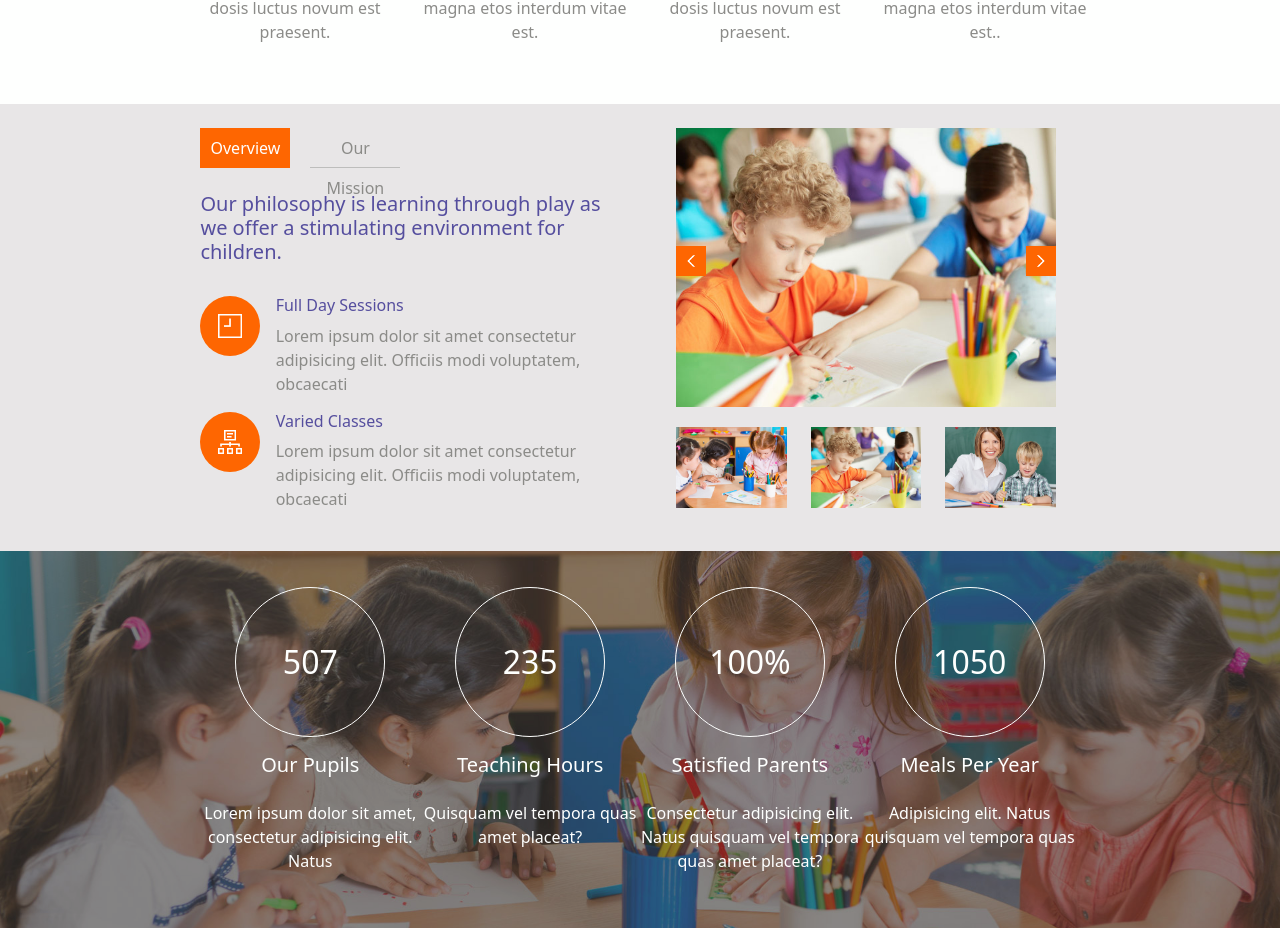
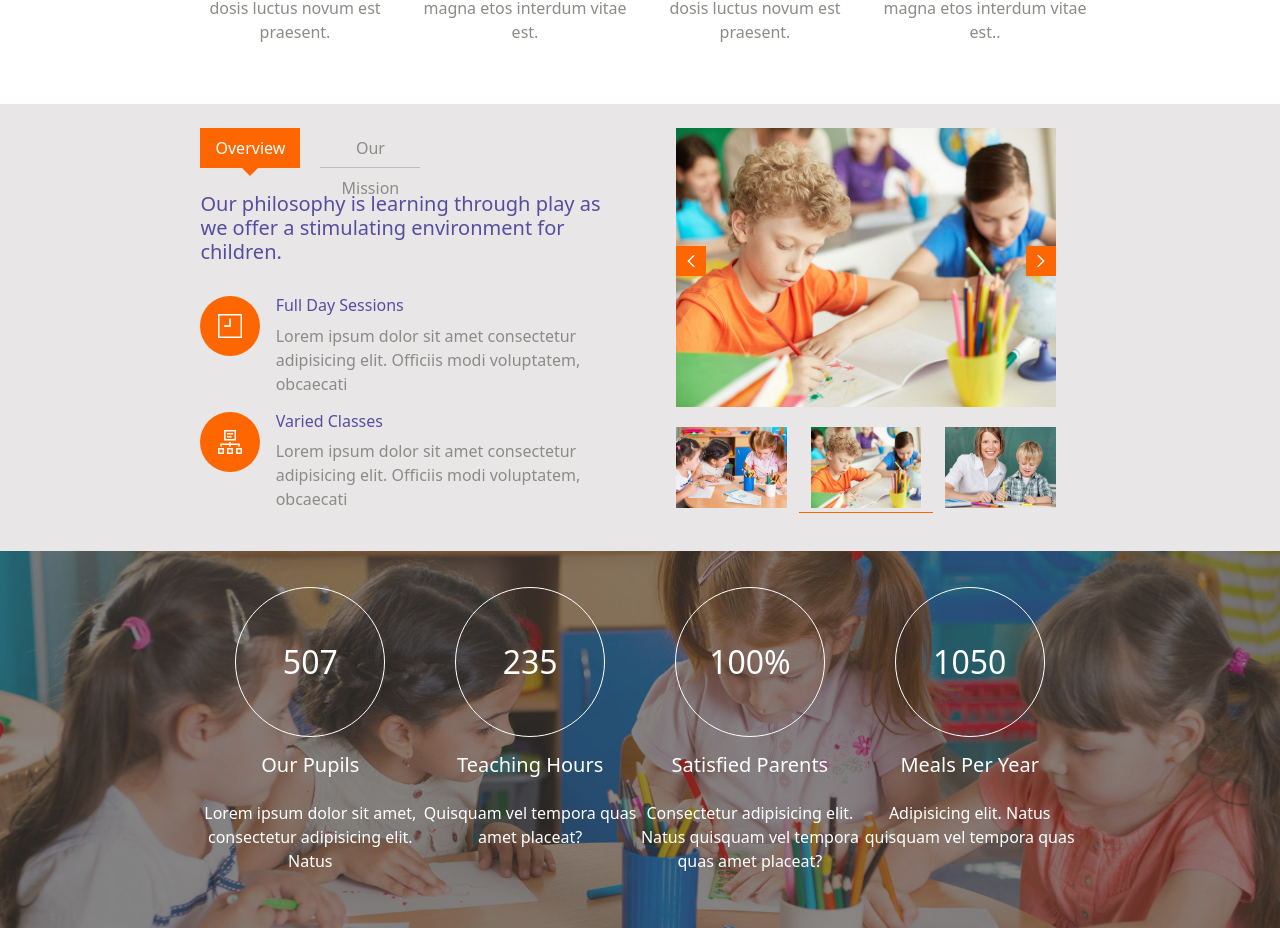
Before and after one commit to stefanocravotta/proj-html-vuejs, a Vue app: page / in a window 1280 px wide. Shown: the part 1134-2062 px from the top of the page. Built offline with nearby package versions, Linux system fonts and the light colour scheme; what vue-glide-js would draw is missing.

Commit message:
welcomFAble section 2 active

```diff
--- a/src/components/main-components/welcomeToFable-comp/SecondSectionComp.vue
+++ b/src/components/main-components/welcomeToFable-comp/SecondSectionComp.vue
@@ -4,9 +4,13 @@
               <div class="row">
                   <div class="col-6">
                       <div class="top d-flex">
-                            <div class="choise active">Overview</div>
-                            <div class="choise">Our Mission</div>
+                            <div @click="changeCurrent(0)" :class="current == 0 ? 'active' : '' " class="choise">Overview</div>
+                            <span :class="current == 0 ? 'arrow-down' : '' "></span>
+                            <div @click="changeCurrent(1)" :class="current == 1 ? 'active' : '' " class="choise">Our Mission</div>
+                            <span :class="current == 1 ? 'arrow-down-overview' : '' "></span>
+
                       </div>
+                      <div v-if="this.current == 0" class="overview">
                           <h5 class="py-4">Our philosophy is learning through play as we offer a stimulating environment for children.</h5>
                         <div class="row">
                             <div class="col-2">
@@ -31,6 +35,32 @@
                             </div>
                         </div>
                       </div>
+                      <div v-else class="overview">
+                          <h5 class="py-4">Lorem ipsum dolor sit amet consectetur adipisicing elit. Numquam laboriosam ipsam excepturi ea magni autem minima assumenda, sapiente at ducimus cumque aut</h5>
+                        <div class="row">
+                            <div class="col-2">
+                                <span class="icon d-flex align-items-center justify-content-center">
+                                    <img src="../../../assets/images/diagram_alt.png" alt="">
+                                </span>
+                            </div>
+                            <div class="col-10">
+                                    <h6>Varied Classes</h6>
+                                    <p>Lorem ipsum dolor sit amet consectetur adipisicing elit. Officiis modi voluptatem, obcaecati </p>
+                            </div>
+                        </div>
+                        <div class="row">
+                            <div class="col-2">
+                                <span class="icon d-flex align-items-center justify-content-center">
+                                    <img src="../../../assets/images/clock_alt.png" alt="">
+                                </span>
+                            </div>
+                            <div class="col-10">
+                                    <h6>Full Day Sessions</h6>
+                                    <p>Lorem ipsum dolor sit amet consectetur adipisicing elit. Officiis modi voluptatem, obcaecati </p>
+                            </div>
+                        </div>
+                      </div>
+                  </div>
                   <div class="slider col-6">
                       <div class="container-fluid">
                           <div class="row">
@@ -43,7 +73,9 @@
                                 v-for="(slide,index) in WelcomeToFableData"
                                 :key="`welcomeSlides${index}`"
                                 @click="thisThumb(index)"
-                                class="col-4 small-slide py-1">
+                                class="col-4 small-slide py-1"
+                                :class="{active : isActive(index)}">
+
                                     <img :src="slide.image" alt="">
                                 </div>
                           </div>
@@ -61,26 +93,44 @@ export default {
     name: "SecondSectionComp",
         data(){
         return{
+            current: 0,
             WelcomeToFableData,
-            counter: 0
+            counter: 0,
         }
     },
     methods: {
+
+        //DESCRIPTION
+
+        changeCurrent(number){
+            this.current = number
+        },
+
+        //SLIDER
+
         thisThumb(index){
             this.counter = index;
         },
         nextThumbs(){
             this.counter++;
+            this.setActive(this.counter);
             if(this.counter > this.WelcomeToFableData.length - 1){
                 this.counter = 0;
             }
         },
         prevThumbs(){
             this.counter--;
+            this.setActive(this.counter);
             if(this.counter < 0){
                 this.counter = this.WelcomeToFableData.length - 1
             }
         },
+        isActive(index){
+            return this.counter === index;
+        },
+        setActive(index){
+            this.counter = index;
+        }
     },
     mounted(){
         setInterval( () => {
@@ -97,19 +147,54 @@ export default {
 
 .bottom{
         background-color: $bon-jour;
+        .top{
+            position: relative;
+        }
         .choise{
-            width: 90px;
+            width: 100px;
             height: 40px;
+            padding: 0 5px;
             text-align: center;
             line-height: 40px;
             margin-right: 20px;
             color: lighten($tuatara, 40);
             border-bottom: 1px solid lighten($tuatara, 60);
+            cursor: pointer;
             &.active{
             background-color: $blaze-orange;
             color: white;
             border-bottom: none
             }
+        }
+        .arrow-down{
+            border-color: #FE6500;
+            left: 11.5%;
+            width: 0px;
+            height: 0px;
+            bottom: -8px;
+            display: block;
+            margin-left: -8px;
+            position: absolute;
+            border-style: solid;
+            border-width: 8px 8px 0px 8px;
+            border-left-color: transparent !important;
+            border-right-color: transparent !important;
+            border-bottom-color: transparent !important;
+        }
+        .arrow-down-overview{
+            border-color: #FE6500;
+            left: 37.5%;
+            width: 0px;
+            height: 0px;
+            bottom: -8px;
+            display: block;
+            margin-left: -8px;
+            position: absolute;
+            border-style: solid;
+            border-width: 8px 8px 0px 8px;
+            border-left-color: transparent !important;
+            border-right-color: transparent !important;
+            border-bottom-color: transparent !important;
         }
         h5,h6{
             color: $butterfly-bush;
```
Lines whose indentation alone changed are shown as unchanged.
